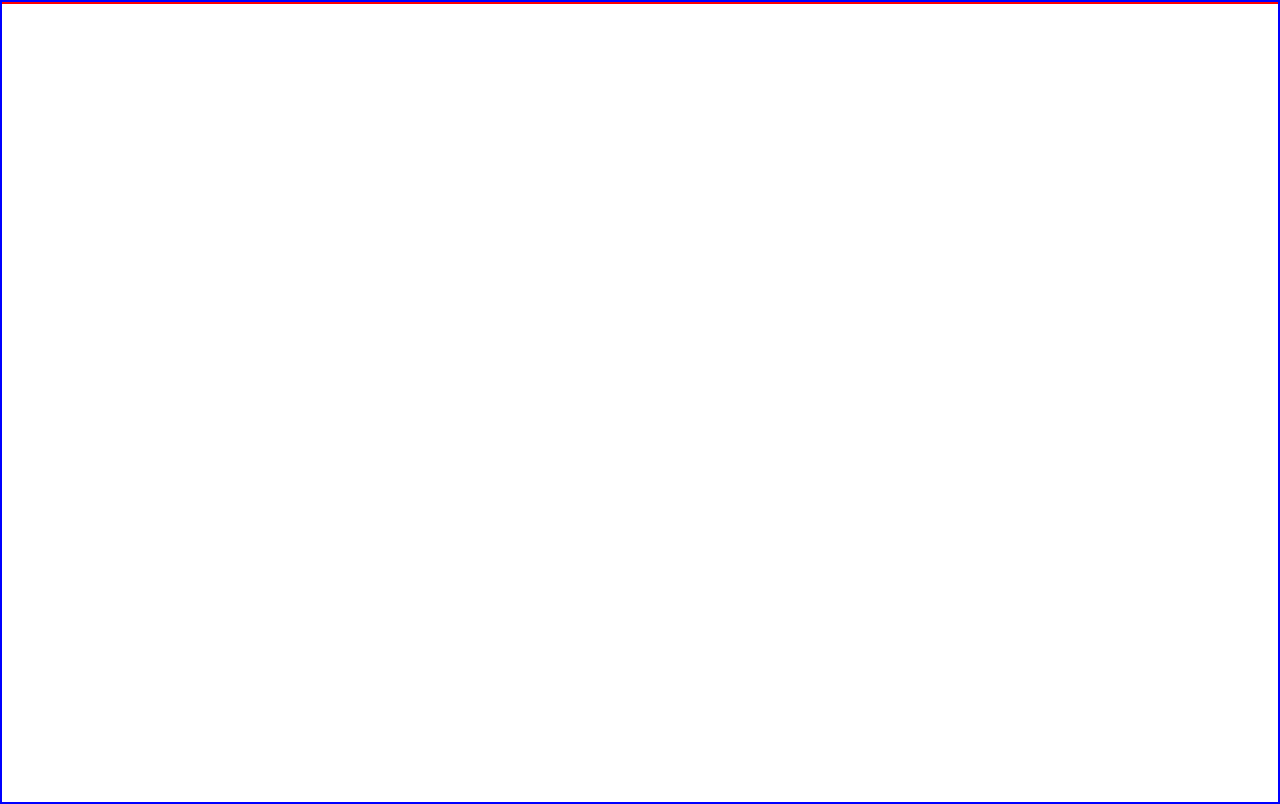
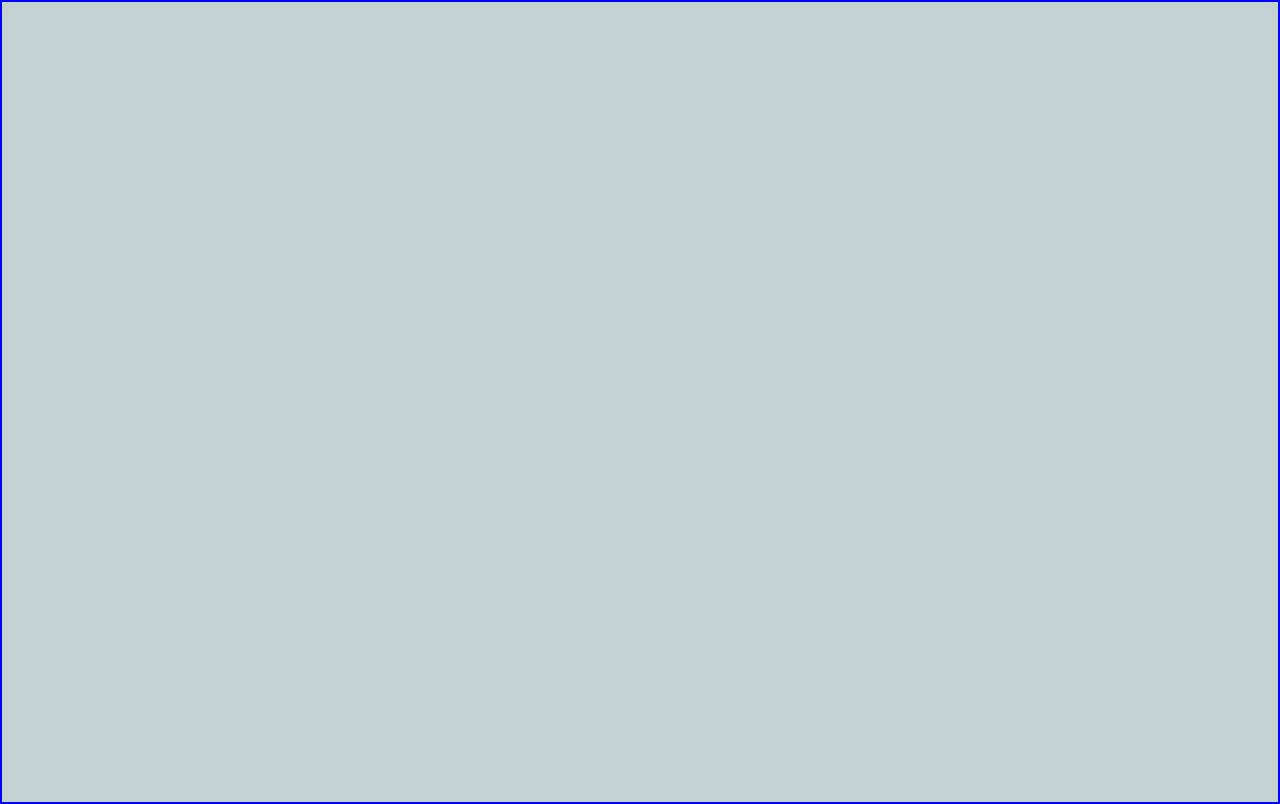
Before and after one commit to KevinKra/React-Test-02, a React (Create React App) app: page / in a window 1280 px wide. Built offline with nearby package versions, Linux system fonts and the light colour scheme.

Commit message:
Move page styles to App comp

```diff
--- a/src/css/App.css
+++ b/src/css/App.css
@@ -1,4 +1,6 @@
 .travel-agency {
   border: 1px solid red;
-  background-color: red;
+  background-color: rgb(195, 209, 209);
+  border: 2px solid blue;
+  height: 100vh;
 }
--- a/src/css/index.css
+++ b/src/css/index.css
@@ -1,6 +1,4 @@
 body {
   margin: 0;
   padding: 0;
-  border: 2px solid blue;
-  height: 100vh;
 }
```
